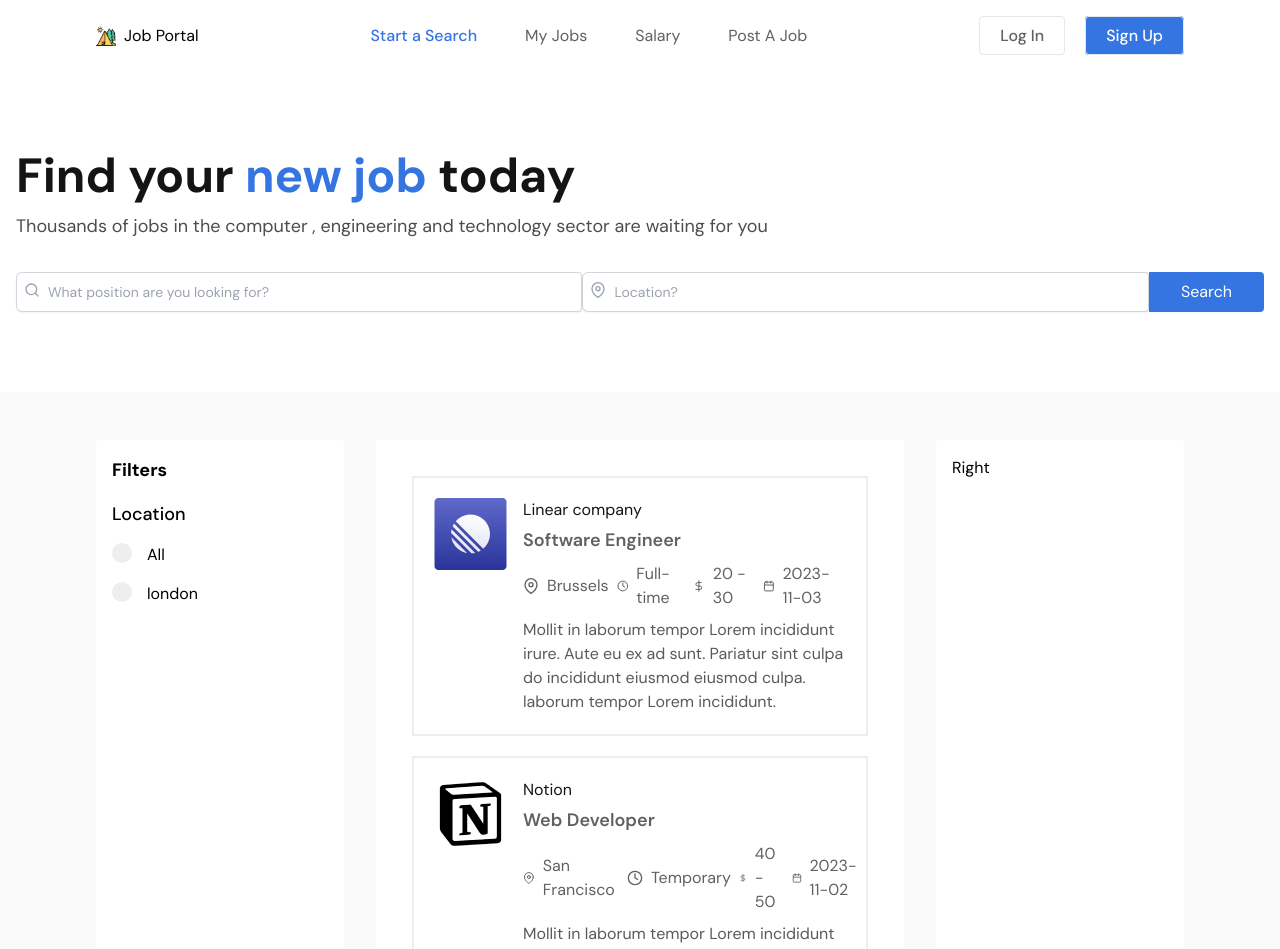
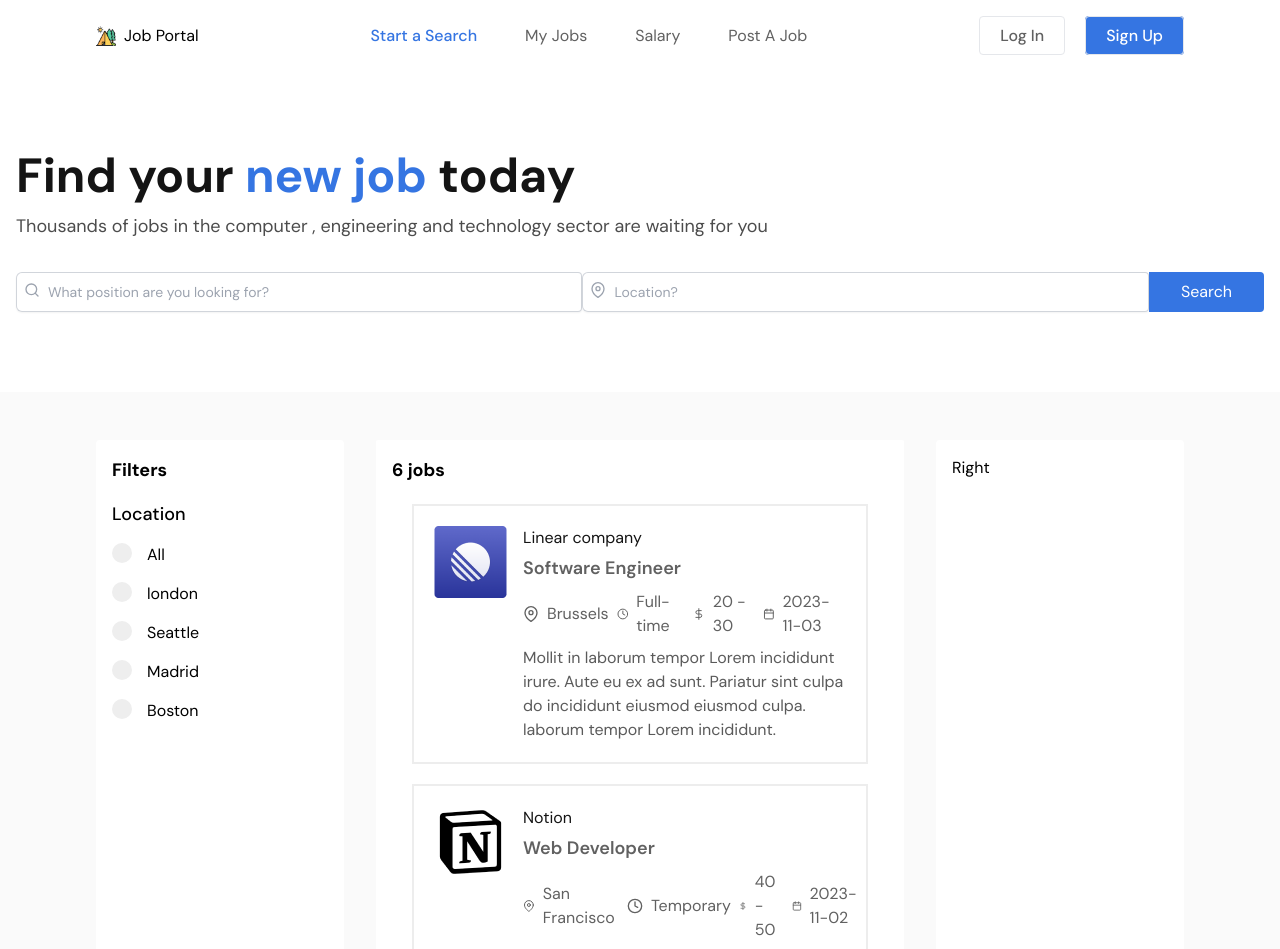
Before and after one commit to NguyenThieu2803/job_portal, a React (Vite) app in the folder Joblo-client/: page / in a window 1280 px wide. Shown: the top 949 px of the page. Built offline with nearby package versions, Linux system fonts and the light colour scheme.

Commit message:
Update side bar previous and next page

```diff
--- a/Joblo-client/src/Pages/Home.jsx
+++ b/Joblo-client/src/Pages/Home.jsx
@@ -7,10 +7,17 @@ import Sidebar from '../sidebar/Sidebar';
 const Home = () => {
   const [selectedCategory, setSelectedCategory] = useState(null);
   const [jobs, setJobs] = useState([]);
+  const [isLoading, setisLoading] = useState(true);
+  const [currentPage, setcurrentPage] = useState(1);
+  const itemPerPage=6;
+
+
   useEffect(() => {
+    setisLoading(true);
     fetch("jobs.json")
       .then(res => res.json()).then(data => {
         setJobs(data)
+        setisLoading(false);
       })
   }, [])
 
@@ -35,18 +42,43 @@ const Home = () => {
     selectedCategory(event.target.value);
   }
 
+// caculate the index range
+ const caculatePageRange = ()=>{
+  const startIndex= (currentPage - 1)* itemPerPage;
+  const endIndex = startIndex + itemPerPage;
+  return {startIndex, endIndex};
+ }
+
+
+ // function for the next page
+
+
+ const nextPage = ()=>{
+  if(currentPage < Math.ceil(filteredItem.length/itemPerPage)){
+    setcurrentPage(currentPage + 1)
+  }
+ }
+
+// fiction for previous page
+
+ const prevPage =() =>{
+  if(currentPage > 1){
+    setcurrentPage(currentPage - 1)
+  }
+ }
+
   // main function
   const filterData = (query, selected, jobs) => {
     let filteredJobs = jobs;
 
-//filter inputs
+    //filter inputs
     if (query) {
       filteredJobs = filteredItem;
     }
 
     //filter by radio button
-    if(selected) {
-      filteredJobs= filteredJobs.filter(({jobLocation,maxPrice,experienceLevel,salaryType,employmentType})=>(
+    if (selected) {
+      filteredJobs = filteredJobs.filter(({ jobLocation, maxPrice, experienceLevel, salaryType, employmentType }) => (
         jobLocation.toLowerCase() === selected.toLowerCase() ||
         parseInt(maxPrice) === parseInt(selected) ||
         experienceLevel.toLowerCase() === selected.toLowerCase() ||
@@ -55,18 +87,51 @@ const Home = () => {
       ));
       console.log(filteredJobs);
     }
-    return filteredJobs.map((data,i)=><Card key={i} data ={data}/>)
+    //slice the data base on current
+    const { startIndex, endIndex } = caculatePageRange();
+    filteredJobs=filteredJobs.slice(startIndex, endIndex);
+    return filteredJobs.map((data, i) => <Card key={i} data={data} />)
   }
-  const result = filterData(query,selectedCategory,jobs)
+
+
+
+
+
+  const result = filterData(query, selectedCategory, jobs)
   return (
     <div >
       <Banner query={query} handleInputChange={handleInputChange} />
+      {/* main conntent */}
       <div className='bg-[#FAFAFA] md:grid grid-cols-4 gap-8 lg:px-24 px-4 py-12'>
+
+        {/* left side */}
         <div className='bg-white p-4 rounded'>
-          <Sidebar handleChange={handleChange} handleClick={handleClick}/>
+          <Sidebar handleChange={handleChange} handleClick={handleClick} />
         </div>
-      <div className='col-span-2 bg-white p-4 rounded-sm'><Jobs resuilt={result}/></div>
-      <div className='bg-white p-4 rounded'>Right</div>
+
+        {/* job card */}
+        <div className='col-span-2 bg-white p-4 rounded-sm'>
+        {
+          isLoading ? (<p className='font-medium'>Loading ....</p>) : result.length > 0 ? (<Jobs result={result} />) : <>
+           <h3 className='text-lg font-bold mb-2'>{result.length} jobs</h3>
+           <p>No data found!</p>
+           </>
+        }
+        {/* pagition here */}
+
+      {
+        result.length > 0? (
+          <div className='flex justify-center mt-4 space-x-8'>
+            <button onClick={prevPage} disabled={currentPage===1} className='px-4 py-2 bg-blue text-white rounded'>Prev</button>
+            <span>Page {currentPage} of {Math.ceil(filteredItem.length/itemPerPage)}</span>
+            <button onClick={nextPage} disabled={currentPage === Math.ceil(filteredItem.length/itemPerPage > itemPerPage)} className='px-4 py-2 bg-blue text-white rounded'>Next</button>
+          </div>
+        ) : null
+      }
+        </div>
+
+        {/* right side */}
+        <div className='bg-white p-4 rounded'>Right</div>
       </div>
 
     </div>
--- a/Joblo-client/src/Pages/Jobs.jsx
+++ b/Joblo-client/src/Pages/Jobs.jsx
@@ -1,8 +1,13 @@
 import React from 'react'
 
-const Jobs = ({resuilt}) => {
+const Jobs = ({result}) => {
   return (
-    <div>{resuilt}</div>
+    <>
+      <div>
+    <h3 className='text-lg font-bold mb-2'>{result.length} jobs</h3>
+    </div>
+    <section>{result}</section>
+    </>
   )
 }
 
--- a/Joblo-client/src/sidebar/Location.jsx
+++ b/Joblo-client/src/sidebar/Location.jsx
@@ -13,6 +13,9 @@ const Location = ({handleChange}) => {
           <span className='checkmark'></span>All
         </label>
         <InputField handleChange={handleChange} value='london' title="london" name="test" />
+        <InputField handleChange={handleChange} value='seattle' title="Seattle" name="test" />
+        <InputField handleChange={handleChange} value='madrid' title="Madrid" name="test" />
+        <InputField handleChange={handleChange} value='boston' title="Boston" name="test" />
       </div>
     </div>
   )
```
